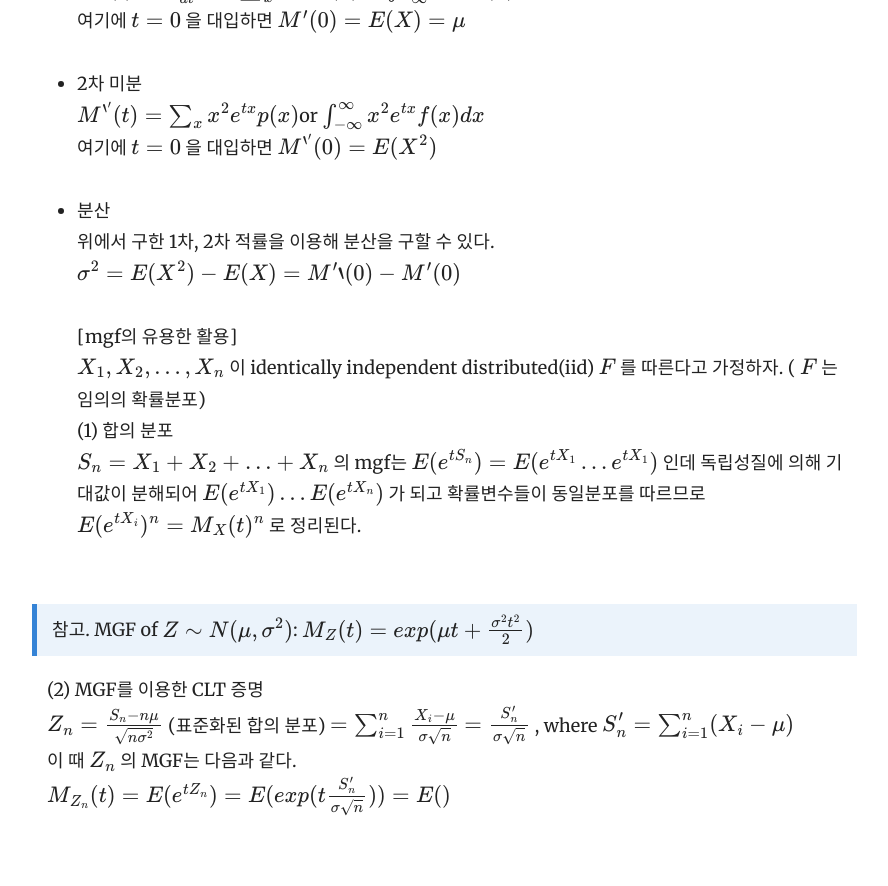
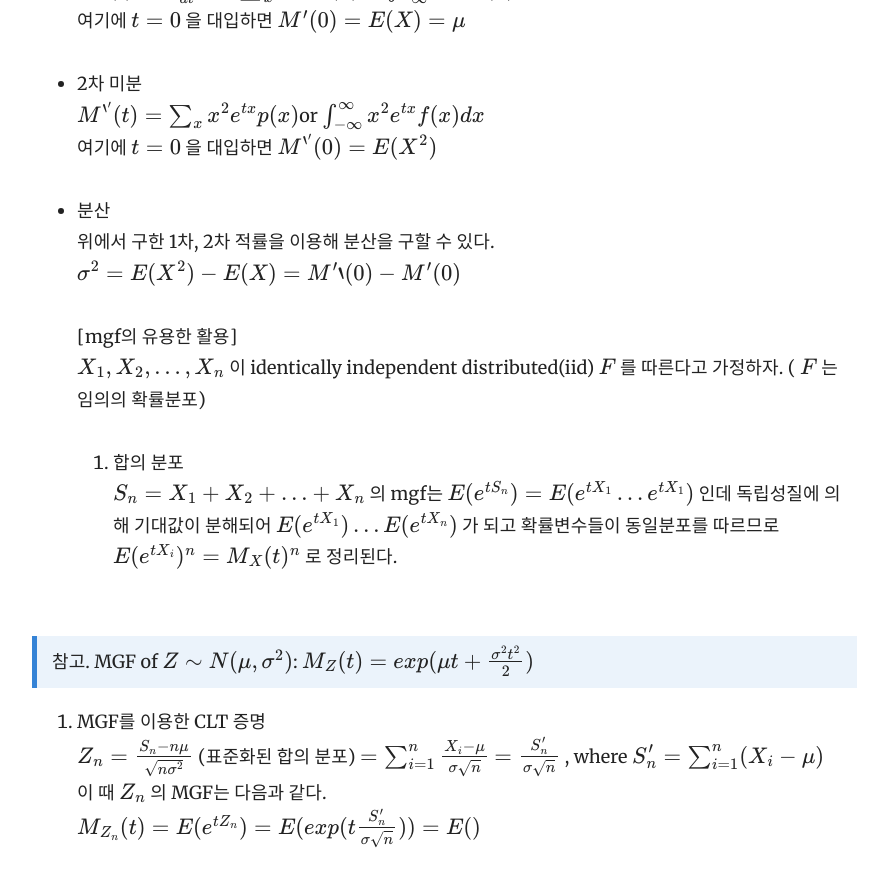
Before and after one commit to yrk3434/yrk3434.github.io, a Jekyll site: the page built from _docs/Theory/Mathematical Statistics.md, in a window 1280 px wide and 900 px high, scrolled down 2236 px. Shown: the top 886 px of the window, without its empty margins (343-1231 px from the left). Built offline with Jekyll 4.4.1, drawn with Linux system fonts in a browser that asks for light colours; formulas are drawn with MathJax 3.

Commit message:
Update Mathematical Statistics.md

```diff
--- a/_docs/Theory/Mathematical Statistics.md
+++ b/_docs/Theory/Mathematical Statistics.md
@@ -67,14 +67,14 @@ $ M^{''}(t) = \sum_x x^2 e^{tx}p(x) $or $ \int_{-\infty}^{\infty} x^2 e^{tx}f(x)
 <br/>
 [mgf의 유용한 활용] <br/>
 $ X_1, X_2, ..., X_n $ 이 identically independent distributed(iid) $ F $ 를 따른다고 가정하자. ( $ F $ 는 임의의 확률분포) <br/>
-(1) 합의 분포 <br/>
+1. 합의 분포 <br/>
   $ S_n = X_1 + X_2 + ... + X_n $ 의 mgf는 $ E(e^{t S_n}) = E(e^{t X_1}...e^{t X_1}) $ 인데
   독립성질에 의해 기대값이 분해되어  $ E(e^{t X_1}) ...E(e^{t X_n}) $ 가 되고
   확률변수들이 동일분포를 따르므로 $  E(e^{t X_i})^n = M_X(t)^n $ 로 정리된다. <br/><br/>
 
 > 참고. MGF of $ Z \sim  N(\mu, \sigma^2) $: $ M_Z(t) = exp(\mu t + \frac{\sigma^2 t^2}{2}) $
 
-(2) MGF를 이용한 CLT 증명 <br/>
+2. MGF를 이용한 CLT 증명 <br/>
   $ Z_n  =  \frac{S_n- n \mu}{\sqrt{ n \sigma^2 }} $ (표준화된 합의 분포)
   $ = \sum_{i=1}^n \frac{ X_i - \mu }{ \sigma \sqrt{n} } $
   $ = \frac{ S_n' }{ \sigma \sqrt{n} }  $ ,  where $ S_n' = \sum_{i=1}^n ( X_i - \mu ) $ <br/>
```
